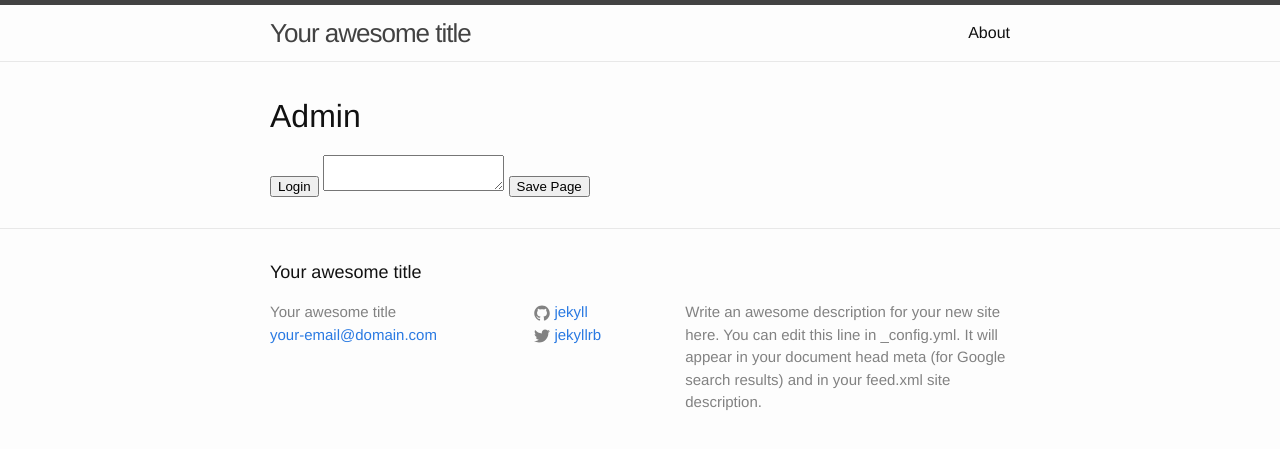
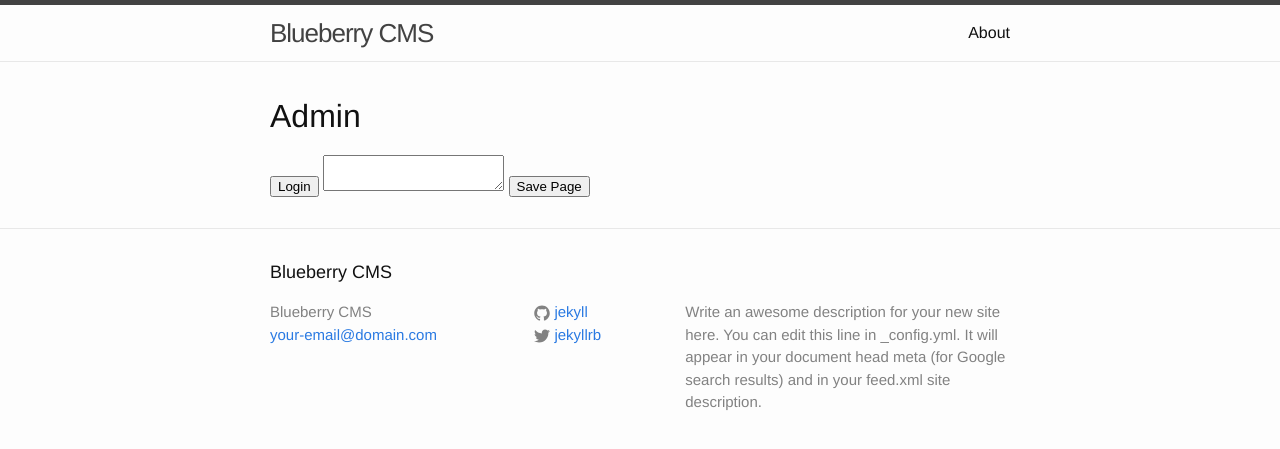
Before and after one commit to JustinPatenaude/blueberryCMS, a Jekyll site: the page built from index.html, in a window 1280 px wide. Shown: the top 449 px of the page. Built offline with Jekyll 4.4.1, drawn with Linux system fonts in a browser that asks for light colours; nearby versions of some CDN libraries.

Commit message:
Config changes

```diff
--- a/_config.yml
+++ b/_config.yml
@@ -1,12 +1,12 @@
 # Site settings
-title: Your awesome title
+title: Blueberry CMS
 email: your-email@domain.com
 description: > # this means to ignore newlines until "baseurl:"
   Write an awesome description for your new site here. You can edit this
   line in _config.yml. It will appear in your document head meta (for
   Google search results) and in your feed.xml site description.
-baseurl: "" # the subpath of your site, e.g. /blog/
-url: "http://yourdomain.com" # the base hostname & protocol for your site
+baseurl: "/blueberryCMS/" # the subpath of your site, e.g. /blog/
+url: "http://justinpatenaude.github.io/" # the base hostname & protocol for your site
 twitter_username: jekyllrb
 github_username:  jekyll
 
```
